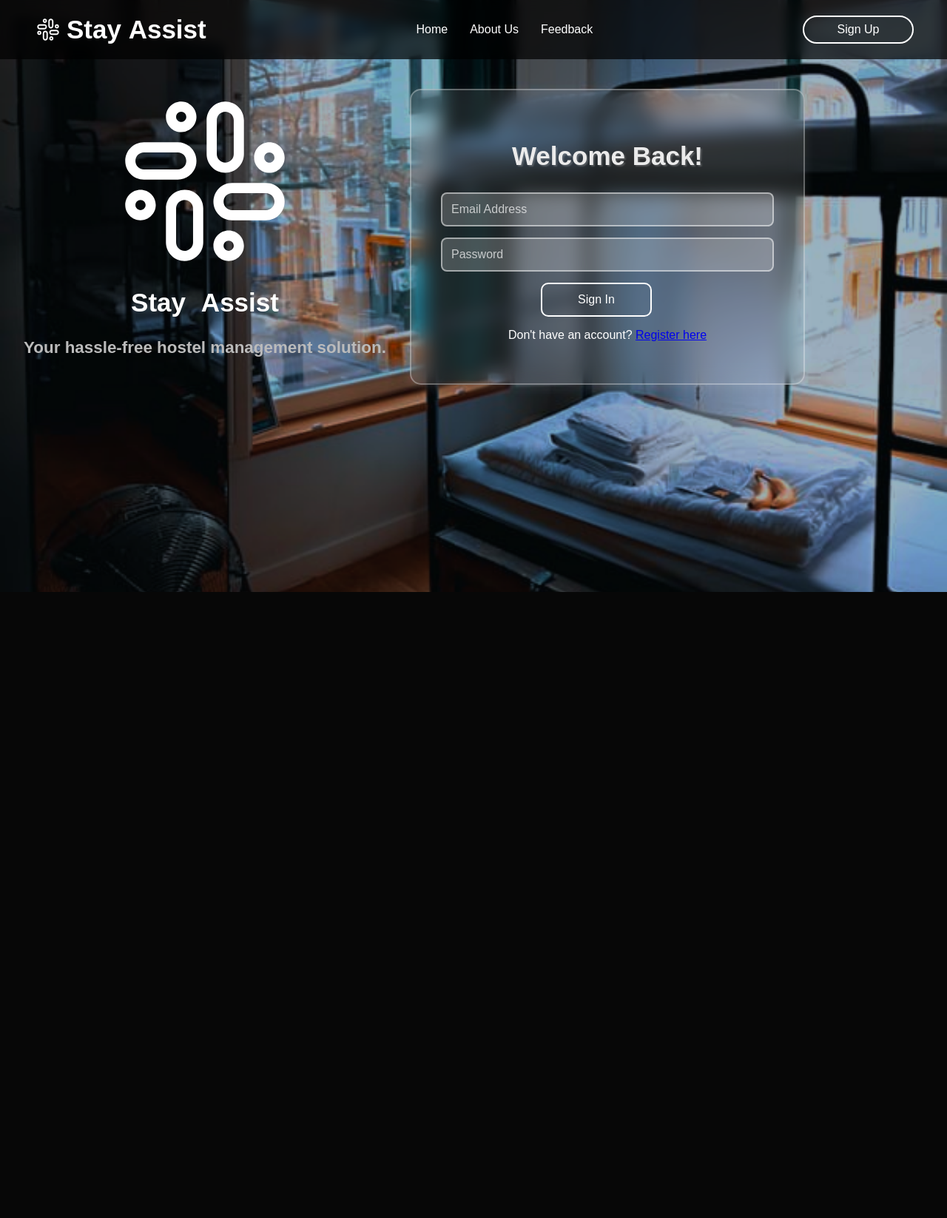
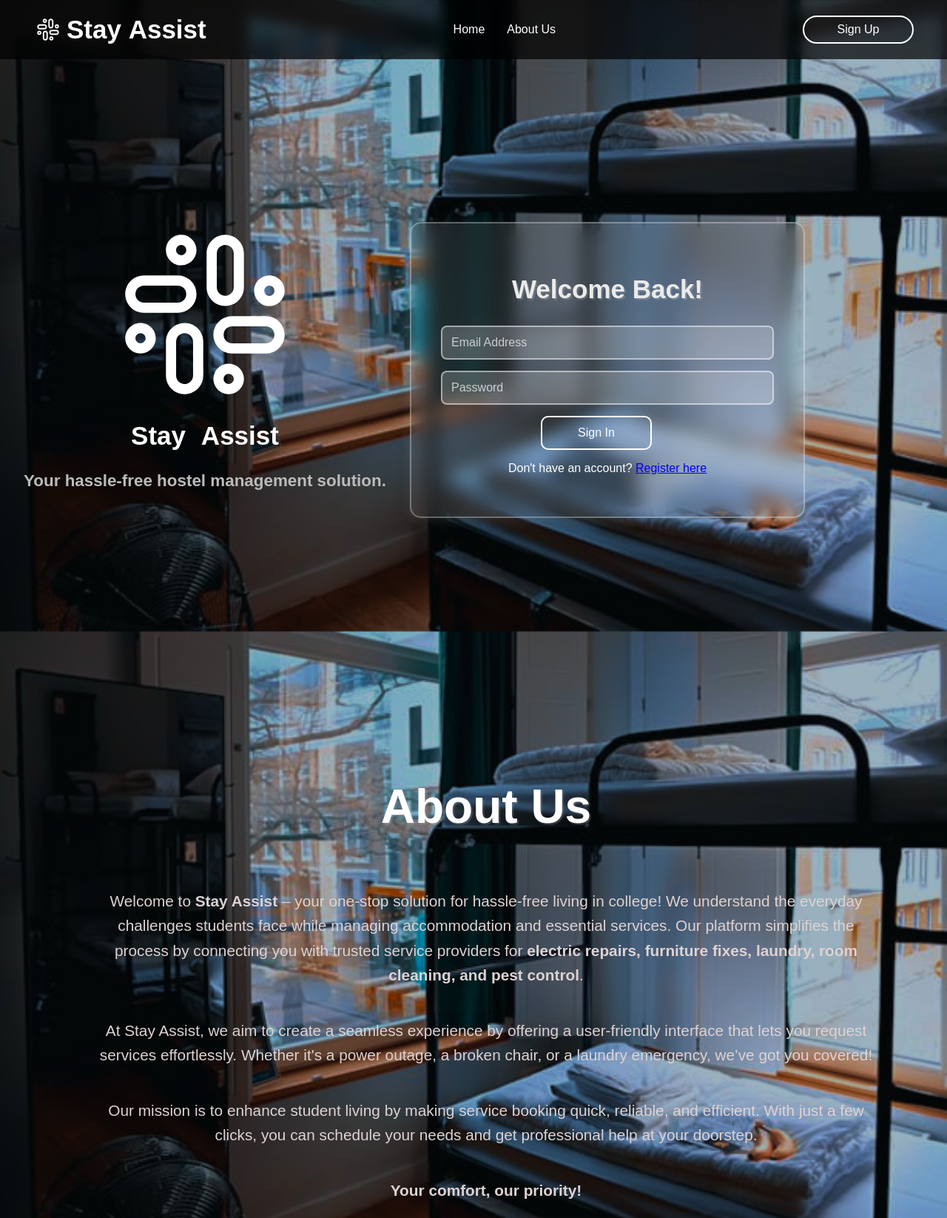
Before and after one commit to Hansaj19/Stay_Assist_new, a Flask app: page /signin in a window 1280 px wide. Shown: the whole page at 74% size. Before the commit the page ends 800 px from the top, so only its background shows below. Run offline with Flask 3, Linux system fonts and the light colour scheme.

Commit message:
err solving

```diff
--- a/stayassist/Stay_Assist/website/static/css/sign_in.css
+++ b/stayassist/Stay_Assist/website/static/css/sign_in.css
@@ -94,7 +94,7 @@ body {
     align-items: center;
     width: 85%;
     max-width: 1300px;
-    padding-top: 120px;
+    padding-top: 300px;
     flex-wrap: wrap;
     transition: transform 0.3s ease, box-shadow 0.3s ease;
   }
@@ -240,3 +240,29 @@ body {
       padding: 10px;
     }
   }
+  #about-us {
+    padding-left:20px;
+    padding-right:20px;
+    /* background-color: #f8f9fa; */
+    text-align: center;
+
+}
+
+#about-us .container {
+    max-width: 100%;
+    display: flex;
+    flex-direction: column;
+    margin-left:110px;
+    margin-bottom: 30px;
+}
+
+#about-us h2 {
+    font-size: 4rem;
+    color: #ffffff;
+}
+
+#about-us p {
+    font-size: 1.3rem;
+    line-height: 1.6;
+    color: #ded2d2;
+}
--- a/stayassist/Stay_Assist/website/static/js/sign_in.js
+++ b/stayassist/Stay_Assist/website/static/js/sign_in.js
@@ -20,4 +20,18 @@ document.addEventListener("DOMContentLoaded", function () {
             alert("Invalid email or password.");
         }
     });
+
+    //scroll
+    function scrollToSection(sectionId) {
+        const section = document.querySelector(sectionId);
+        if (section) {
+            section.scrollIntoView({ behavior: "smooth" });
+        }
+    }
+
+    // Navbar buttons
+    document.querySelector("a[href='#about-us']").addEventListener("click", function (e) {
+        e.preventDefault();
+        scrollToSection(".about-us");
+    });
 });
--- a/stayassist/Stay_Assist/website/static/js/sign_up.js
+++ b/stayassist/Stay_Assist/website/static/js/sign_up.js
@@ -31,4 +31,16 @@ document.addEventListener("DOMContentLoaded", function () {
         }
         // If validation passes, the form will submit normally
     });
+    function scrollToSection(sectionId) {
+        const section = document.querySelector(sectionId);
+        if (section) {
+            section.scrollIntoView({ behavior: "smooth" });
+        }
+    }
+
+    // Navbar buttons
+    document.querySelector("a[href='#about']").addEventListener("click", function (e) {
+        e.preventDefault();
+        scrollToSection(".about-us");
+    });
 });
--- a/stayassist/Stay_Assist/website/templates/landing.html
+++ b/stayassist/Stay_Assist/website/templates/landing.html
@@ -19,9 +19,6 @@
             Stay Assist
           </div>
           <div class="nav-links">
-            <a href="#">Home</a>
-            <a href="#">About Us</a>
-            <a href="#">Feedback</a>
           </div>
           <div class="auth-buttons">
             <a href="{{ url_for('auth.sign_in') }}" class="btn btn-outline">Sign In</a>
--- a/stayassist/Stay_Assist/website/templates/sign_in.html
+++ b/stayassist/Stay_Assist/website/templates/sign_in.html
@@ -16,8 +16,7 @@
         </a>
         <div class="nav-links">
             <a href="{{ url_for('views.home') }}">Home</a>
-            <a href="#about">About Us</a>
-            <a href="#feedback">Feedback</a>
+            <a href="#about-us">About Us</a>
         </div>
         <div class="auth-buttons">
             <a href="{{ url_for('auth.sign_up') }}">
@@ -50,7 +49,27 @@
             </form>
         </div>
     </div>
-
-    <script src="{{ url_for('static', filename='js/sign_up.js') }}"></script>
+    <section id="about-us" class="about-us">
+        <div class="container">
+            <div><h2>About Us</h2></div>
+            <p>
+                Welcome to <strong>Stay Assist</strong> – your one-stop solution for hassle-free living in college!
+                We understand the everyday challenges students face while managing accommodation and essential services.
+                Our platform simplifies the process by connecting you with trusted service providers for
+                <strong>electric repairs, furniture fixes, laundry, room cleaning, and pest control</strong>.
+            </p>
+            <p>
+                At Stay Assist, we aim to create a seamless experience by offering a user-friendly interface
+                that lets you request services effortlessly. Whether it's a power outage, a broken chair, or
+                a laundry emergency, we’ve got you covered!
+            </p>
+            <p>
+                Our mission is to enhance student living by making service booking quick, reliable, and efficient.
+                With just a few clicks, you can schedule your needs and get professional help at your doorstep.
+            </p>
+            <p><strong>Your comfort, our priority!</strong></p>
+        </div>
+    </section>
+    <script src="{{ url_for('static', filename='js/sign_in.js') }}"></script>
 </body>
 </html>
```
Also changed, not shown: stayassist/Stay_Assist/website/static/css/features.css (+28 -6 lines), stayassist/Stay_Assist/website/static/css/sign_up.css (+26 -0 lines), stayassist/Stay_Assist/website/static/js/features.js (+20 -224 lines), stayassist/Stay_Assist/website/templates/features.html (+24 -3 lines), stayassist/Stay_Assist/website/templates/sign_up.html (+21 -2 lines), stayassist/Stay_Assist/website/templates/user_dashboard.html (+11 -19 lines), stayassist/Stay_Assist/website/static/css/book_service.css (line endings or trailing spaces), stayassist/Stay_Assist/website/static/css/landing.css (line endings or trailing spaces).
